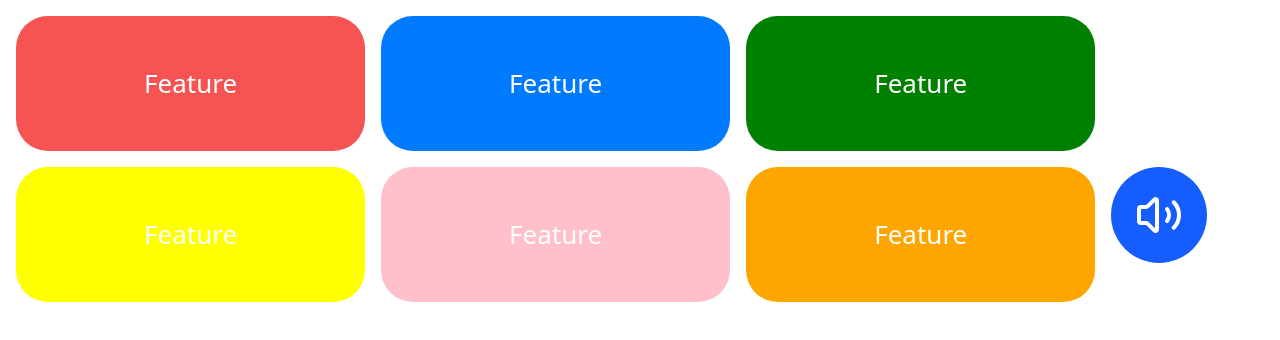
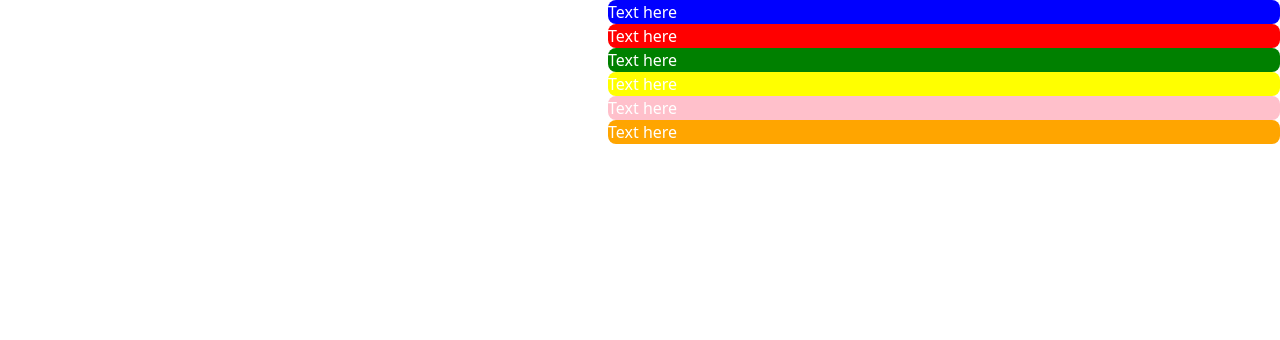
Before and after one commit to christopher-ridad/uil-spelling-app, a Next.js app: page / in a window 1280 px wide. Shown: the top 340 px of the page. Built offline with nearby package versions, Linux system fonts and the light colour scheme.

Commit message:
add basic card header

```diff
--- a/app/globals.css
+++ b/app/globals.css
@@ -1,4 +1,36 @@
 @import "tailwindcss";
+
+.header-box{
+  max-width: 42rem;
+  margin-left: auto;
+  margin-right: right;
+  color: white;
+  border-radius: 0.5rem;
+}
+
+.header-box.blue{
+  background-color: blue;
+}
+
+.header-box.red{
+  background-color: red;
+}
+
+.header-box.green{
+  background-color: green;
+}
+
+.header-box.yellow{
+  background-color: yellow;
+}
+
+.header-box.pink{
+  background-color: pink;
+}
+
+.header-box.orange{
+  background-color: orange;
+}
 
 .button-container {
   display: flex;
--- a/app/page.tsx
+++ b/app/page.tsx
@@ -1,42 +1,16 @@
-import { FeatureButton } from '../components'
-import { AudioButton } from '../components'
+import { FeatureButtonGrid } from '../components'
+import { AudioButton , HeaderBox} from '../components'
 
 export default function Home() {
     return (
-        <main className="button-container">
-            <FeatureButton
-                color="red"
-            >
-                Feature
-            </FeatureButton>
-            <FeatureButton
-                color="blue"
-            >
-                Feature
-            </FeatureButton>
-            <FeatureButton
-                color="green"
-            >
-                Feature
-            </FeatureButton>
-            <FeatureButton
-                color="yellow"
-            >
-                Feature
-            </FeatureButton>
-            <FeatureButton
-                color="pink"
-            >
-                Feature
-            </FeatureButton>
-            <FeatureButton
-                color="orange"
-            >
-                Feature
-            </FeatureButton>
-            <AudioButton>
+        <main>
+            <HeaderBox color="blue" headerText="Text here" />
+            <HeaderBox color="red" headerText="Text here" />
+            <HeaderBox color="green" headerText="Text here" />
+            <HeaderBox color="yellow" headerText="Text here" />
+            <HeaderBox color="pink" headerText="Text here" />
+            <HeaderBox color="orange" headerText="Text here" />
+        </main>
 
-            </AudioButton>
-        </main>
     )
 }
--- a/components/atoms/AudioButton.tsx
+++ b/components/atoms/AudioButton.tsx
@@ -2,9 +2,13 @@
 
 import { Volume2 } from 'lucide-react'
 
-export default function AudioButton() {
+interface AudioButtonProps {
+    color: string
+}
+
+export default function AudioButton({ color }: AudioButtonProps) {
     return (
-        <button className="bg-blue-600 text-white rounded-full w-24 h-24 flex items-center justify-center">
+        <button className={`${color} text-white rounded-full w-24 h-24 flex items-center justify-center`}>
             <Volume2 className="w-12 h-12" />
         </button>
     )
--- a/components/atoms/FeatureButton.tsx
+++ b/components/atoms/FeatureButton.tsx
@@ -3,16 +3,16 @@
 interface FeatureButtonProps {
     color: string
     onClick?: () => void
-    children: React.ReactNode
+    buttonText: string
 }
 
-export default function FeatureButton({ color, onClick, children }: FeatureButtonProps) {
+export default function FeatureButton({ color, onClick, buttonText }: FeatureButtonProps) {
     return (
         <button
             onClick={onClick}
             className={`feature-button ${color}`}
         >
-            {children}
+            {buttonText}
         </button>
     )
 }
--- /dev/null
+++ b/components/atoms/HeaderBox.tsx
@@ -0,0 +1,14 @@
+'use client'
+
+interface HeaderBoxProps{
+    color: string
+    headerText: string
+}
+
+export default function HeaderBox({ color, headerText }: HeaderBoxProps) {
+    return (
+        <header className={`header-box ${color}`}>
+            {headerText}
+        </header>
+    )
+}
--- a/components/atoms/SubmitAnswerButton.tsx
+++ b/components/atoms/SubmitAnswerButton.tsx
@@ -0,0 +1,14 @@
+'use client'
+
+interface SubmitAnswerButtonProps {
+    id: string
+    buttonText: string
+}
+
+export default function SubmitAnswerButton({ id, buttonText }: SubmitAnswerButtonProps) {
+  return (
+    <button id={id} type="submit">
+      {buttonText}
+    </button>
+  );
+}
--- a/components/atoms/index.ts
+++ b/components/atoms/index.ts
@@ -1,4 +1,5 @@
 import FeatureButton from './FeatureButton'
 import AudioButton from './AudioButton'
+import HeaderBox from './HeaderBox'
 
-export { FeatureButton, AudioButton }
+export { FeatureButton, AudioButton, HeaderBox }
--- a/components/index.ts
+++ b/components/index.ts
@@ -1 +1,2 @@
 export * from './atoms'
+export * from './molecules'
--- a/components/molecules/FeatureButtonGrid.tsx
+++ b/components/molecules/FeatureButtonGrid.tsx
@@ -0,0 +1,40 @@
+'use client'
+
+import FeatureButton from '../atoms/FeatureButton'
+
+// re-examine html tags + arial labels
+
+export default function FeatureButtonGrid() {
+    return (
+        <main className="button-container">
+            <FeatureButton
+                color="red"
+                buttonText="Feature"
+            />
+
+            <FeatureButton
+                color="blue"
+                buttonText="Feature"
+            />
+
+            <FeatureButton
+                color="green"
+                buttonText="Feature"
+            />
+
+            <FeatureButton
+                color="yellow"
+                buttonText="Feature"
+            />
+            <FeatureButton
+                color="pink"
+                buttonText="Feature"
+            />
+
+            <FeatureButton
+                color="orange"
+                buttonText="Feature"
+            />
+        </main>
+    )
+}
--- /dev/null
+++ b/components/molecules/index.ts
@@ -0,0 +1,3 @@
+import FeatureButtonGrid from './FeatureButtonGrid'
+
+export { FeatureButtonGrid }
```
Also changed, not shown: components/atoms/HeaderText.tsx (deleted), components/molecules/index.js (deleted).
